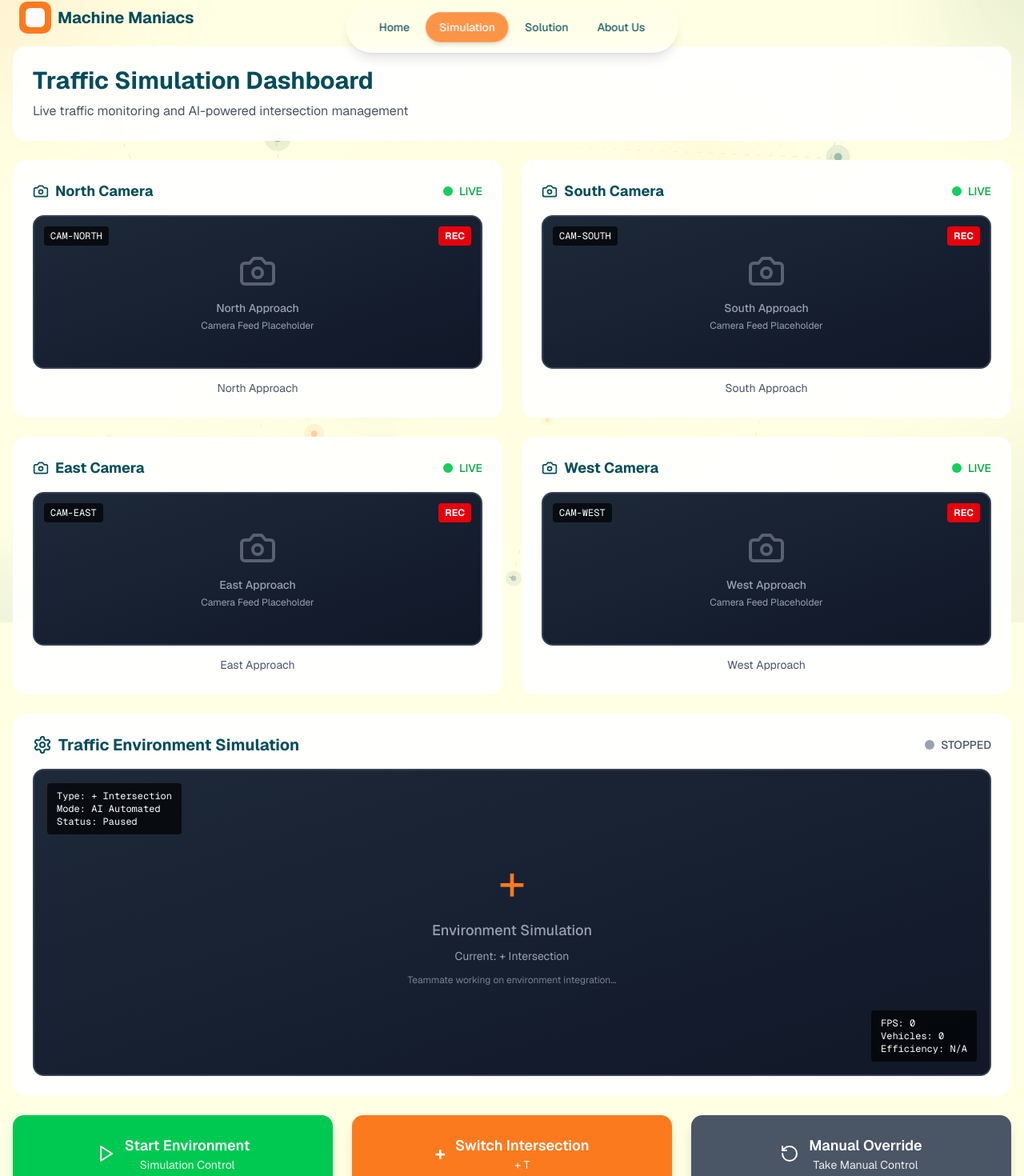
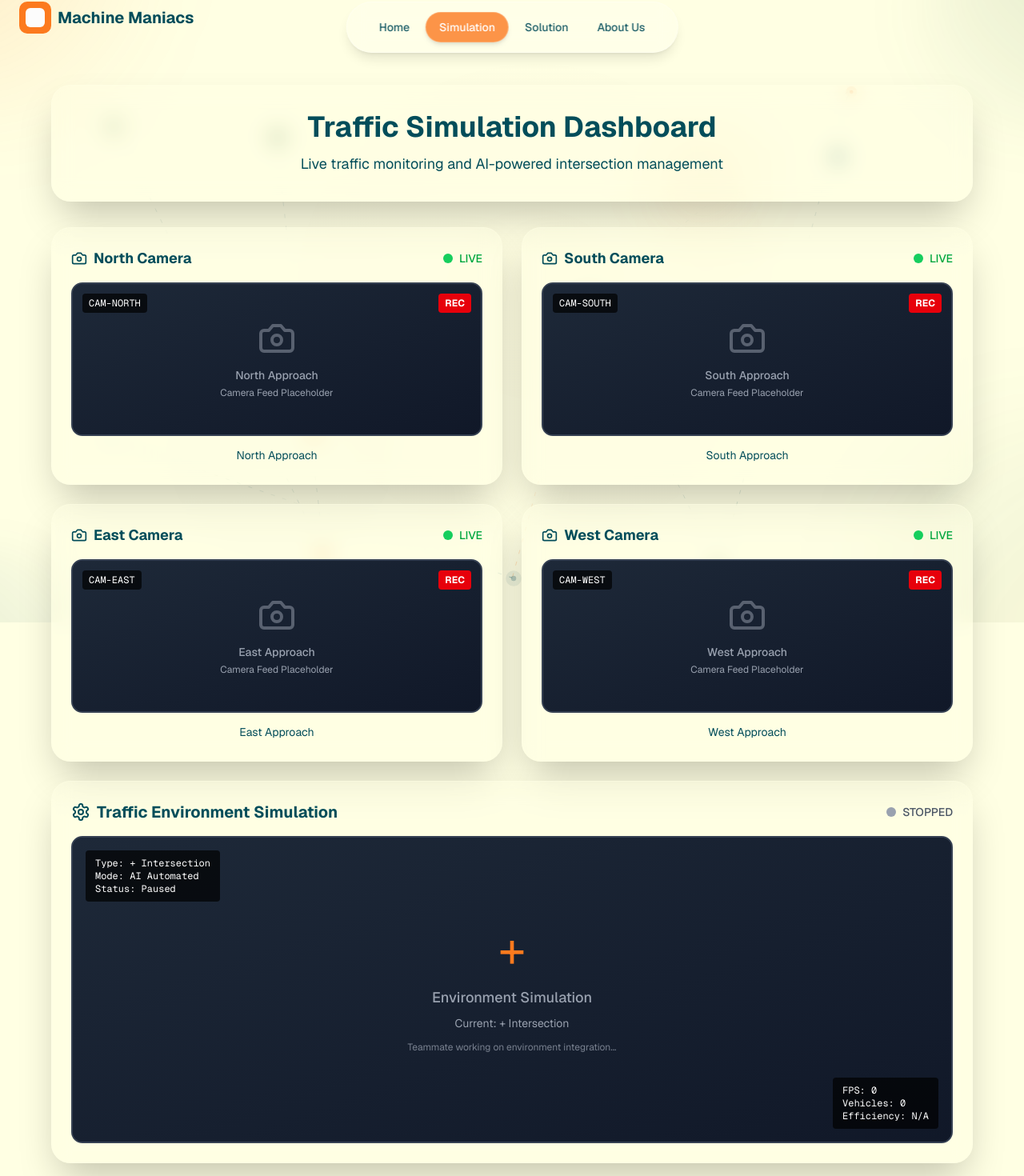
Before and after one commit to SaiGuruInukurthi/SIH_2025_PS50, a Next.js app: page /simulation in a window 1280 px wide. Shown: the part 22-1492 px from the top of the page at 80% size. Built offline with nearby package versions, Linux system fonts and the light colour scheme.

Commit message:
made changes in the simulation page

```diff
--- a/app/simulation/page.tsx
+++ b/app/simulation/page.tsx
@@ -38,18 +38,18 @@ export default function SimulationPage() {
     <div className="min-h-screen relative overflow-hidden">
       <Navigation />
 
-      <div className="relative z-20 pt-20 px-4">
-        <div className="max-w-7xl mx-auto">
+      <div className="relative z-20 pt-32 px-4">
+        <div className="max-w-6xl mx-auto">
           {/* Header */}
-          <div className="bg-white/90 backdrop-blur-md rounded-2xl p-6 mb-6 border border-white/20">
-            <h1 className="text-3xl font-bold text-[#034D5A] montserrat-font">Traffic Simulation Dashboard</h1>
-            <p className="text-gray-600 mt-2">Live traffic monitoring and AI-powered intersection management</p>
+          <div className="bg-[#FFFFE3]/30 backdrop-blur-md rounded-3xl p-8 mb-8 border border-[#FFFFE3]/40 shadow-2xl text-center">
+            <h1 className="text-4xl font-bold text-[#034D5A] montserrat-font mb-3">Traffic Simulation Dashboard</h1>
+            <p className="text-[#034D5A] text-lg">Live traffic monitoring and AI-powered intersection management</p>
           </div>
 
           {/* Camera Feeds Grid (2x2) */}
           <div className="grid grid-cols-2 gap-6 mb-6">
             {cameraFeeds.map((camera) => (
-              <div key={camera.id} className="bg-white/90 backdrop-blur-md rounded-2xl p-6 border border-white/20">
+              <div key={camera.id} className="bg-[#FFFFE3]/30 backdrop-blur-md rounded-3xl p-6 border border-[#FFFFE3]/40 shadow-2xl">
                 <div className="flex items-center justify-between mb-4">
                   <h3 className="text-lg font-bold text-[#034D5A] flex items-center gap-2">
                     <Camera size={20} />
@@ -90,14 +90,14 @@ export default function SimulationPage() {
                 </div>
 
                 <div className="mt-3 text-center">
-                  <span className="text-sm text-gray-600">{camera.position}</span>
+                  <span className="text-sm text-[#034D5A]">{camera.position}</span>
                 </div>
               </div>
             ))}
           </div>
 
           {/* Environment Simulation Window */}
-          <div className="bg-white/90 backdrop-blur-md rounded-2xl p-6 mb-6 border border-white/20">
+          <div className="bg-[#FFFFE3]/30 backdrop-blur-md rounded-3xl p-6 mb-6 border border-[#FFFFE3]/40 shadow-2xl">
             <div className="flex items-center justify-between mb-4">
               <h3 className="text-xl font-bold text-[#034D5A] flex items-center gap-2">
                 <Settings size={24} />
@@ -145,7 +145,7 @@ export default function SimulationPage() {
           </div>
 
           {/* Control Buttons */}
-          <div className="grid grid-cols-3 gap-6">
+          <div className="grid grid-cols-3 gap-6 mb-16">
             {/* Start/Stop Environment */}
             <button
               onClick={() => setIsEnvRunning(!isEnvRunning)}
@@ -170,7 +170,7 @@ export default function SimulationPage() {
               <div className="text-2xl">{getIntersectionTypeIcon(intersectionType)}</div>
               <div className="text-center">
                 <div>Switch Intersection</div>
-                <div className="text-sm opacity-90 font-normal">{intersectionType}  {getNextIntersectionType(intersectionType)}</div>
+                <div className="text-sm opacity-90 font-normal">{intersectionType} → {getNextIntersectionType(intersectionType)}</div>
               </div>
             </button>
 
```
